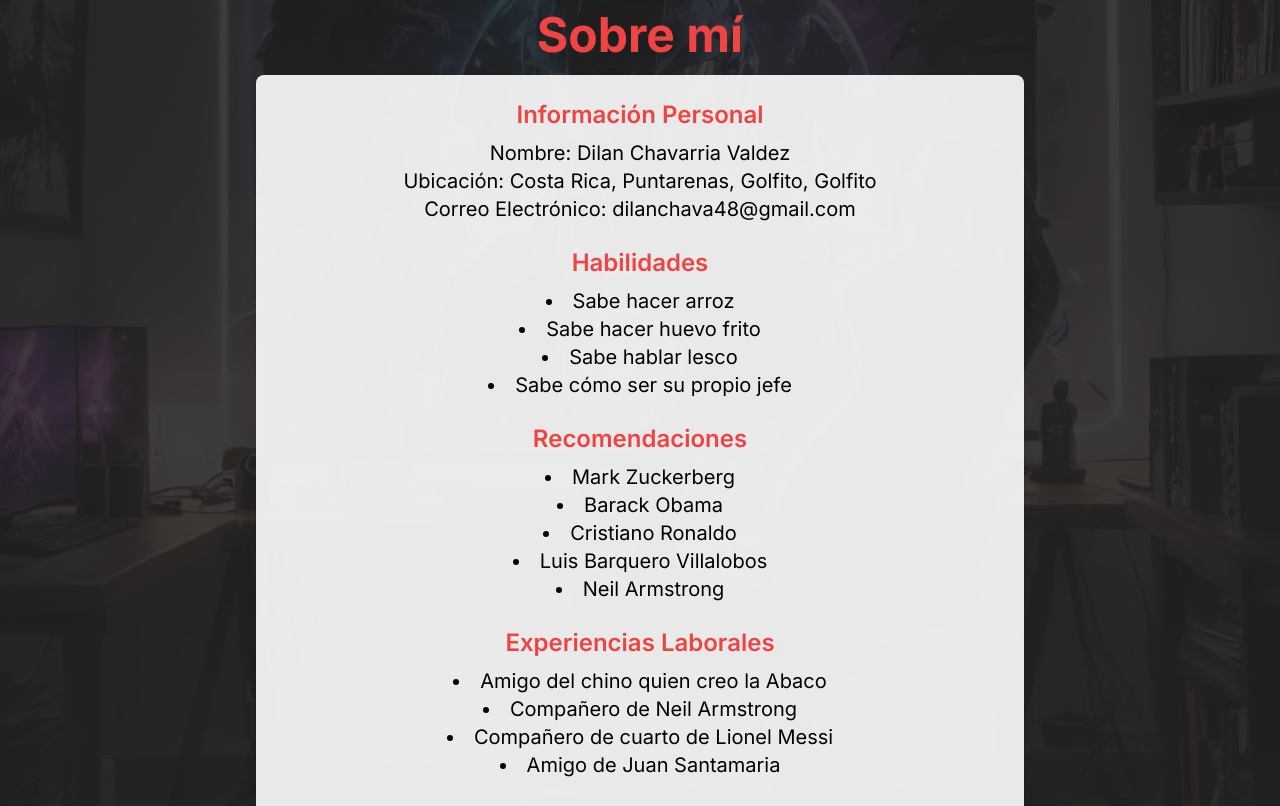
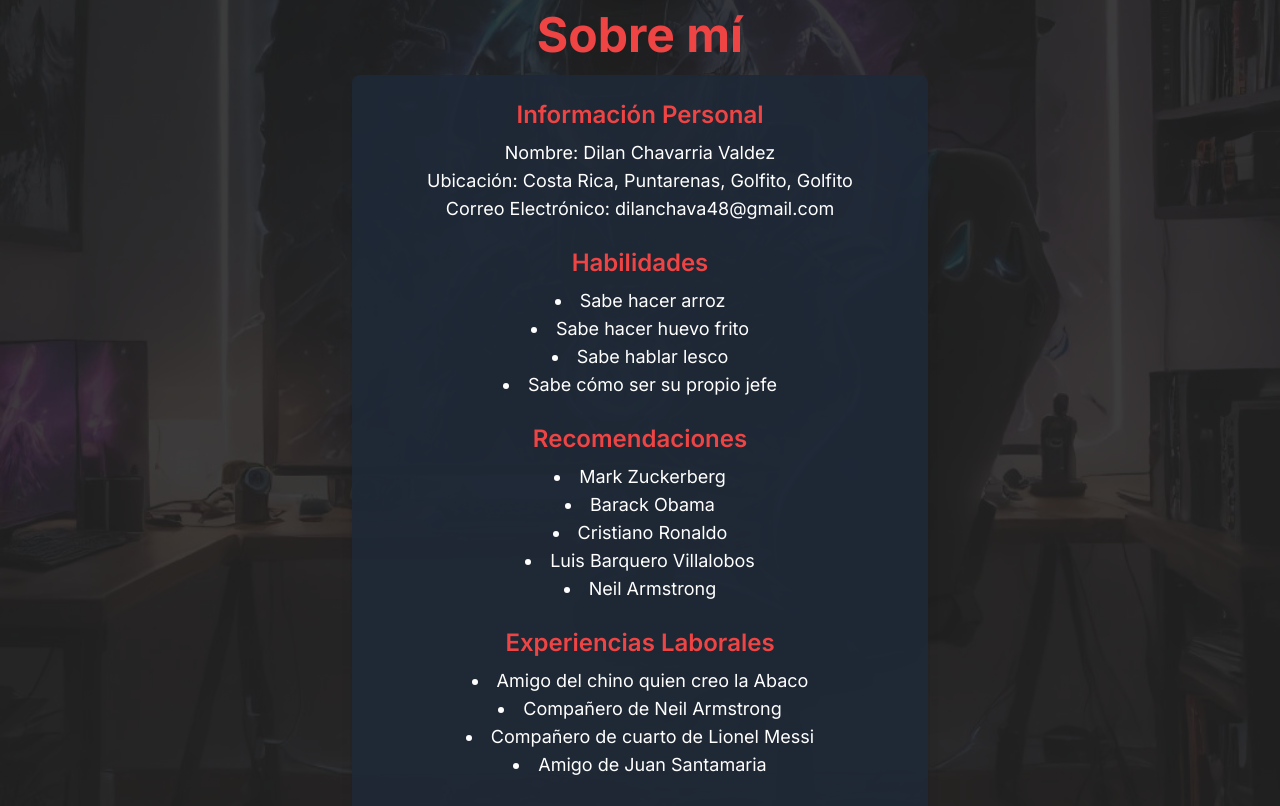
Before and after one commit to FABRI9CM/fabriexamen1, a Next.js app: page /user/insert in a window 1280 px wide. Shown: the part 288-1094 px from the top of the page. Built offline with nearby package versions, Linux system fonts and the light colour scheme.

Commit message:
avance 2
cambios en footer y header junto al hero2

```diff
--- a/app/components/footer.tsx
+++ b/app/components/footer.tsx
@@ -1,3 +1,6 @@
+
+'use client';
+
 export default function Footer() {
     return (
       <footer className="bg-gradient-to-r from-gray-950 to-gray-950 shadow-top shadow-red-500/50 py-2">
--- a/app/components/hero2.tsx
+++ b/app/components/hero2.tsx
@@ -1,6 +1,6 @@
 import React from 'react';
 import Image from 'next/image';
-import type {StaticImageData} from "next/image";
+import type { StaticImageData } from "next/image";
 
 interface Hero2Props {
   imgData: StaticImageData;
@@ -35,16 +35,16 @@
       />
       <div className="relative z-10 text-center mt-4">
         <h2 className="text-5xl font-bold text-red-500 mb-4">{props.title}</h2>
-        <div className="max-w-3xl mx-auto p-6 bg-white bg-opacity-90 rounded-lg shadow-lg space-y-6">
+        <div className="max-w-xl mx-auto p-6 bg-gray-800 bg-opacity-90 rounded-lg shadow-lg space-y-6">
           <div>
             <h3 className="text-2xl font-semibold text-red-500 mb-2">Información Personal</h3>
-            <p className="text-xl text-black">Nombre: {props.name}</p>
-            <p className="text-xl text-black">Ubicación: {props.ubication}</p>
-            <p className="text-xl text-black">Correo Electrónico: {props.email}</p>
+            <p className="text-lg text-white">Nombre: {props.name}</p>
+            <p className="text-lg text-white">Ubicación: {props.ubication}</p>
+            <p className="text-lg text-white">Correo Electrónico: {props.email}</p>
           </div>
           <div>
             <h3 className="text-2xl font-semibold text-red-500 mb-2">Habilidades</h3>
-            <ul className="list-disc list-inside text-xl text-black">
+            <ul className="list-disc list-inside text-lg text-white">
               <li>Sabe hacer arroz</li>
               <li>Sabe hacer huevo frito</li>
               <li>Sabe hablar lesco</li>
@@ -53,7 +53,7 @@
           </div>
           <div>
             <h3 className="text-2xl font-semibold text-red-500 mb-2">Recomendaciones</h3>
-            <ul className="list-disc list-inside text-xl text-black">
+            <ul className="list-disc list-inside text-lg text-white">
               <li>Mark Zuckerberg</li>
               <li>Barack Obama</li>
               <li>Cristiano Ronaldo</li>
@@ -63,7 +63,7 @@
           </div>
           <div>
             <h3 className="text-2xl font-semibold text-red-500 mb-2">Experiencias Laborales</h3>
-            <ul className="list-disc list-inside text-xl text-black">
+            <ul className="list-disc list-inside text-lg text-white">
               <li>Amigo del chino quien creo la Abaco</li>
               <li>Compañero de Neil Armstrong</li>
               <li>Compañero de cuarto de Lionel Messi</li>
@@ -72,7 +72,7 @@
           </div>
           <div>
             <h3 className="text-2xl font-semibold text-red-500 mb-2">Sobre mí</h3>
-            <p className="text-xl text-black">{props.text}</p>
+            <p className="text-lg text-white">{props.text}</p>
           </div>
         </div>
       </div>
--- a/app/layout.tsx
+++ b/app/layout.tsx
@@ -20,9 +20,9 @@
   return (
     <html lang="en">
       <body className={inter.className}>
-        <Header/>
+         <Header/>
         {children}
-        <Footer />
+         <Footer />
         </body>
     </html>
   );
--- a/app/user/insert/page.tsx
+++ b/app/user/insert/page.tsx
@@ -15,12 +15,8 @@
         name="Dilan Chavarria Valdez"
         ubication="Costa Rica, Puntarenas, Golfito, Golfito"
         email="dilanchava48@gmail.com"
-        text="Soy  persona activa que puede resolver problemas en el momento y que no tiene problemas con los demás colaboradores en el trabajo."
+        text="Soy una persona activa que puede resolver problemas en el momento y que no tiene problemas con los demás colaboradores en el trabajo."
       />
-
-
-
-
     </div>
   );
 }
```
